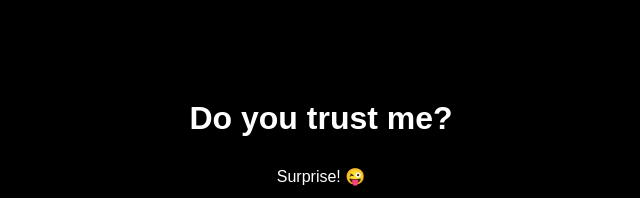
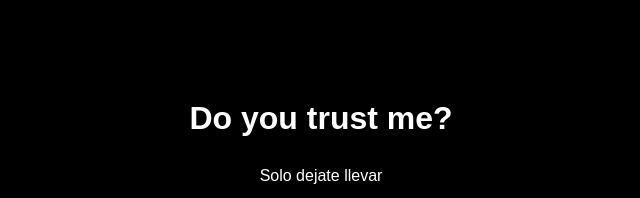
Before and after one commit to Donovannr8/cancion, a plain HTML site: page index.html in a window 1280 px wide. Both pictures are taken after a click on the button "Trust me". Shown: the top 198 px of the page, 319-959 px from the left. Drawn offline with Linux system fonts and the light colour scheme.

Commit message:
Update index.html

```diff
--- a/index.html
+++ b/index.html
@@ -37,7 +37,7 @@
   <button onclick="startPrank()">Trust me</button>
 
   <div id="surprise">
-    <p>Surprise! 😜</p>
+    <p>Solo dejate llevar</p>
     <img src="https://media.giphy.com/media/3o7aD2saalBwwftBIY/giphy.gif" alt="Funny GIF">
   </div>
 
```
